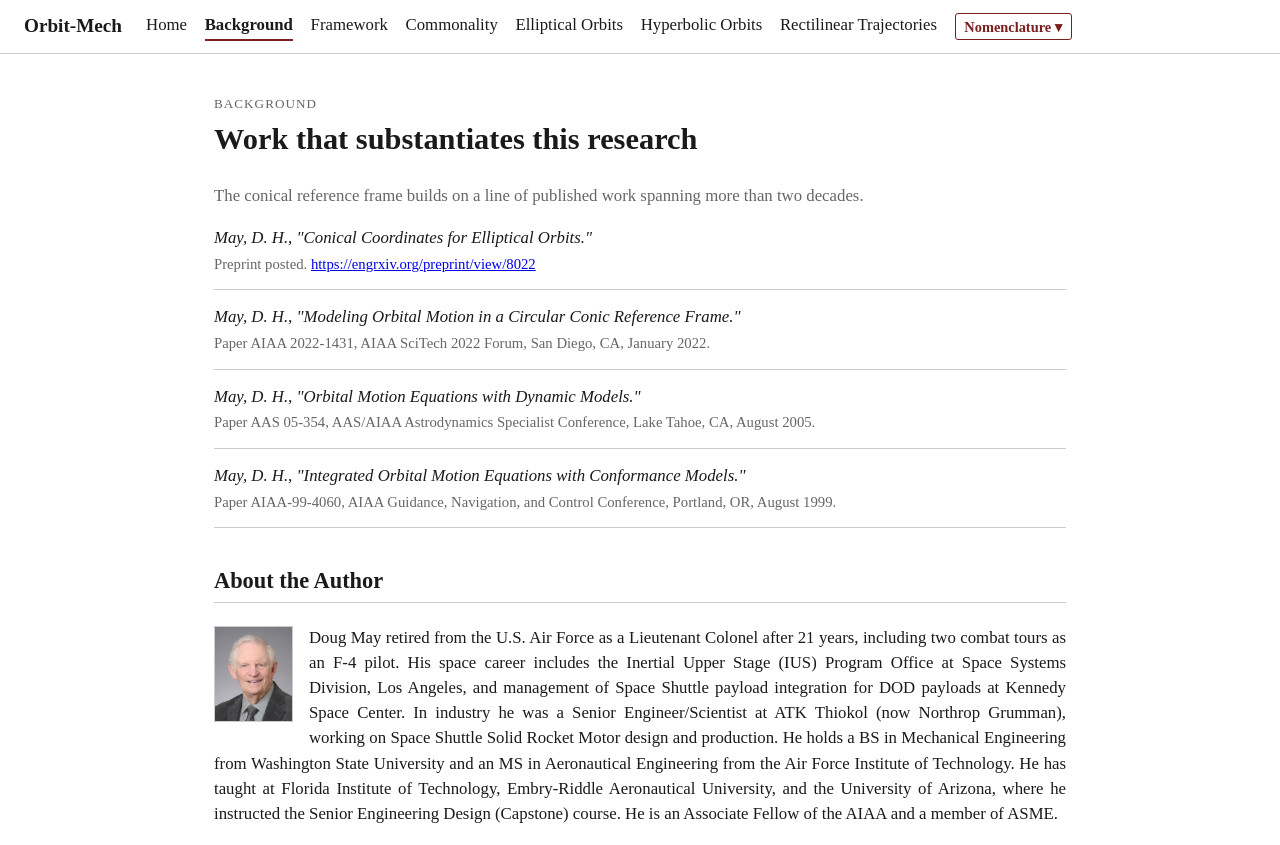
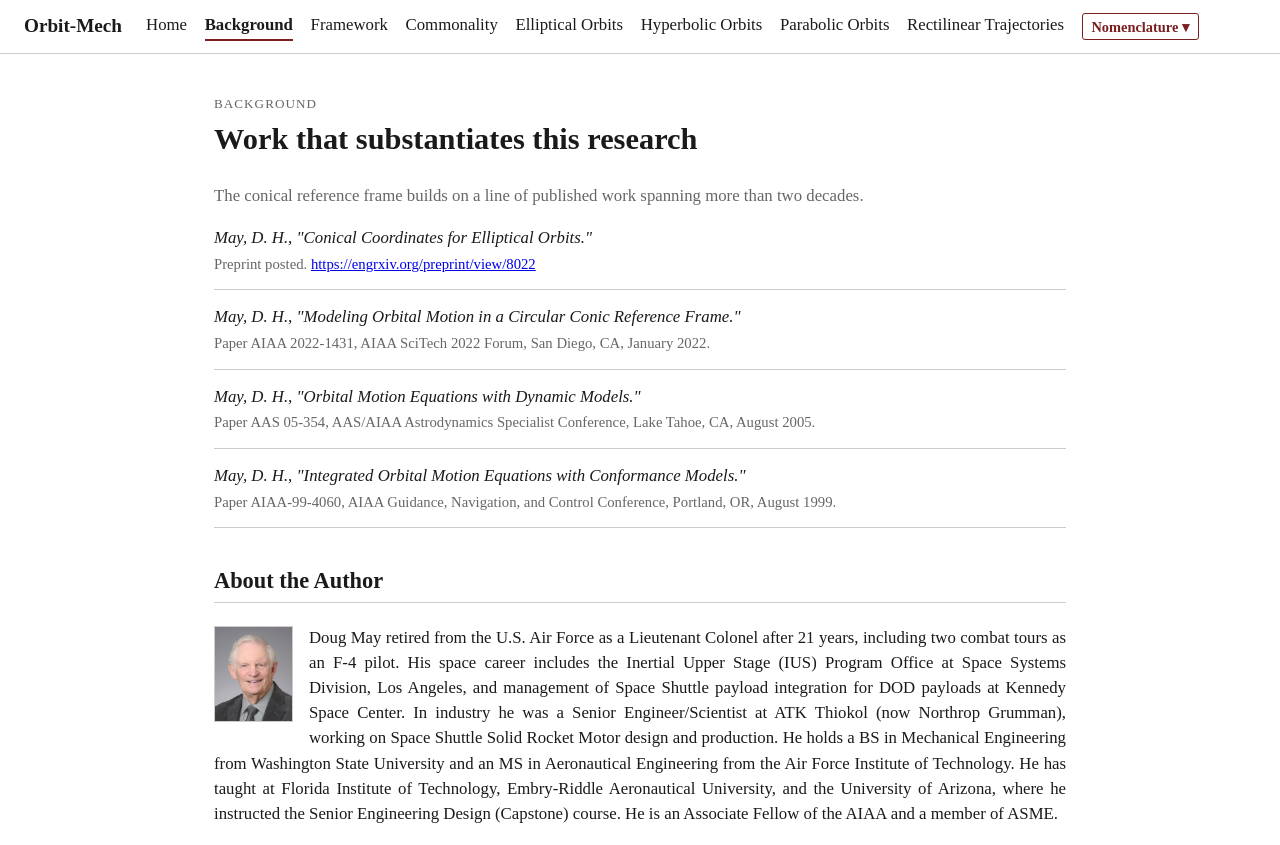
Before and after one commit to Doug-May-1967/Repository, a plain HTML site: page background.html in a window 1280 px wide. Shown: the top 845 px of the page. Drawn offline with Linux system fonts and the light colour scheme.

Commit message:
Add files via upload
11-6-2026 Update all to add Parabolic

```diff
--- a/background.html
+++ b/background.html
@@ -17,6 +17,7 @@
     <a href="commonality.html">Commonality</a>
     <a href="elliptical.html">Elliptical Orbits</a>
     <a href="hyperbolic.html">Hyperbolic Orbits</a>
+    <a href="parabolic.html">Parabolic Orbits</a>
     <a href="rectilinear.html">Rectilinear Trajectories</a>
   </nav>
 </header>
```
Also changed, not shown: commonality.html (+1 -0 lines), elliptical.html (+1 -0 lines), framework.html (+1 -0 lines), hyperbolic.html (+1 -0 lines), index.html (+1 -0 lines), rectilinear.html (+1 -0 lines).
